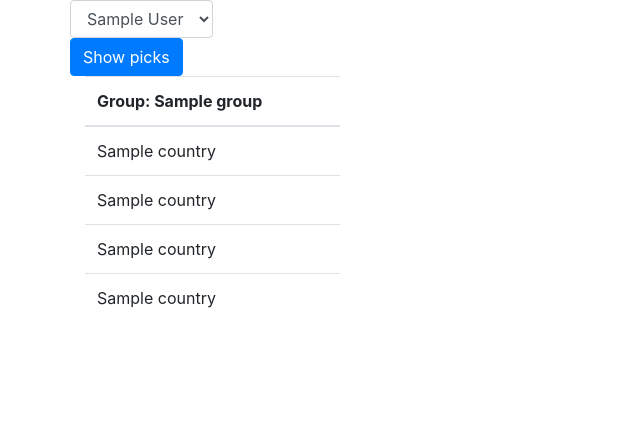
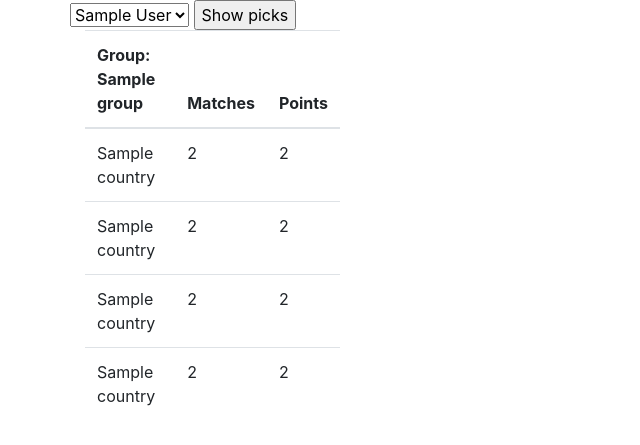
Before and after one commit to Brammus/pwj_world_cup, a Flask app: page / in a window 1280 px wide. Shown: the part 56-501 px from the top of the page, without its empty margins (0-640 px from the left). Run offline with Flask 2, Linux system fonts and the light colour scheme; a user stored in the database is signed in; tables that the repository leaves empty hold one stand-in row (values such as "Sample post"); parts of the project's set-up code (start-up, migrations or seed data) failed here and were passed over; some libraries are stand-ins or nearby versions.

Commit message:
added points and matches per team in index

```diff
--- a/app.py
+++ b/app.py
@@ -66,10 +66,12 @@ class users(db.Model, UserMixin):
 class countries(db.Model):
     _id = db.Column("id", db.Integer, primary_key=True)
     name = db.Column(db.String(500))
+    flag_name = db.Column(db.String(500))
 
-    def __init__(self, _id, name):
+    def __init__(self, _id, name, flag_name):
         self._id = _id
         self.name = name
+        self.flag_name = flag_name
 
 
 class picks(db.Model):
@@ -98,6 +100,15 @@ class matches(db.Model):
     team_2_goals = db.Column(db.Integer)
     is_played = db.Column(db.Boolean)
 
+    def get_winner(self):
+        if self.is_played:
+            if self.team_1_goals == self.team_2_goals:
+                return 'Draw'
+            elif self.team_1_goals > self.team_2_goals:
+                return self.team_1_id
+            elif self.team_2_goals > self.team_1_goals:
+                return self.team_2_id
+
     def get_country(self, team_id):
         return countries.query.filter_by(_id=team_id).first().name
 
@@ -116,6 +127,24 @@ class groups(db.Model):
     team_2_id = db.Column(db.Integer)
     team_3_id = db.Column(db.Integer)
     team_4_id = db.Column(db.Integer)
+
+
+    def get_played_by_team(self, team_id):
+        matches_played_1 = len(matches.query.filter_by(team_1_id=team_id, is_played=True).all())
+        matches_played_2 = len(matches.query.filter_by(team_2_id=team_id, is_played=True).all())
+        return matches_played_2 + matches_played_1
+
+    def get_points_by_team(self, team_id):
+        points = 0
+        matches_played_1 = matches.query.filter_by(team_1_id=team_id, is_played=True).all()
+        matches_played_2 = matches.query.filter_by(team_2_id=team_id, is_played=True).all()
+        matches_played = matches_played_1 + matches_played_2
+        for match in matches_played:
+            if match.get_winner() == 'Draw':
+                points = points + 1
+            elif match.get_winner() == team_id:
+                points = points + 3
+        return points
 
     def user_picked(self, user_id, group_id):
         user_picks = picks.query.filter_by(user_id=user_id, group_id=group_id).first()
@@ -140,6 +169,9 @@ class groups(db.Model):
 
     def get_country(self, team_id):
         return countries.query.filter_by(_id=team_id).first().name
+
+    def get_flag(self, team_id):
+        return countries.query.filter_by(_id=team_id).first().name.lower()
 
     def get_username_by_id(self, user_id):
         return users.query.filter_by(_id=user_id).first().name
@@ -218,7 +250,7 @@ def login():
 def index():
     if current_user.is_authenticated:
         user_email = session['name']
-        group_list = groups.query.all()
+        group_list = groups.query.order_by().all()
         players_with_picks = users.query.filter_by().all()
         players = []
         user_list = users.query.filter_by().all()
--- a/templates/index.html
+++ b/templates/index.html
@@ -4,12 +4,12 @@
 <div class="container">
     <div class="row">
         <form action="#" method="POST">
-            <select class="form-control" name="user_dropdown">
+            <select name="user_dropdown">
             {%for item in user_list%}
                 <option value="{{item._id}}">{{item.name}}</option>
             {%endfor%}
             </select>
-            <input class="btn btn-primary" type="submit" value="Show picks"/>
+            <input type="submit" value="Show picks"/>
         </form>
     </div>
     <div class="row">
@@ -20,29 +20,61 @@
                     <th>
                         Group: {{item.group_name}}
                     </th>
+                    <th>
+                        Matches
+                    </th>
+                    <th>
+                        Points
+                    </th>
                 </thead>
                 <tbody>
                 <tr>
                     <td>
                         {{item.get_country(item.team_1_id)}}
                     </td>
+                    <td>
+                        {{item.get_played_by_team(item.team_1_id)}}
+                    </td>
+                     <td>
+                        {{item.get_points_by_team(item.team_1_id)}}
+                    </td>
                 </tr>
                 <tr>
                     <td>
                         {{item.get_country(item.team_2_id)}}
+                    </td>
+                    <td>
+                        {{item.get_played_by_team(item.team_2_id)}}
+                    </td>
+                    <td>
+                        {{item.get_points_by_team(item.team_2_id)}}
                     </td>
                 </tr>
                 <tr>
                     <td>
                         {{item.get_country(item.team_3_id)}}
                     </td>
+                    <td>
+                        {{item.get_played_by_team(item.team_3_id)}}
+                    </td>
+                     <td>
+                        {{item.get_points_by_team(item.team_3_id)}}
+                    </td>
                 </tr>
                 <tr>
                     <td>
                         {{item.get_country(item.team_4_id)}}
                     </td>
+                    <td>
+                        {{item.get_played_by_team(item.team_4_id)}}
+                    </td>
+                     <td>
+                        {{item.get_points_by_team(item.team_4_id)}}
+                    </td>
                 </tr>
                 {%if selected_user%}
+                <table>
+                    <tbody>
                     <tr>
                         <td>
                             {{item.get_username_by_id(selected_user)}}'s first pick: {{item.get_first_seed(selected_user, item._id).name}}
@@ -53,6 +85,8 @@
                             {{item.get_username_by_id(selected_user)}}'s second pick: {{item.get_second_seed(selected_user, item._id).name}}
                         </td>
                     </tr>
+                    </tbody>
+                </table>
                 {%endif%}
                 </tbody>
             </table>
```
Lines whose indentation alone changed are shown as unchanged.
